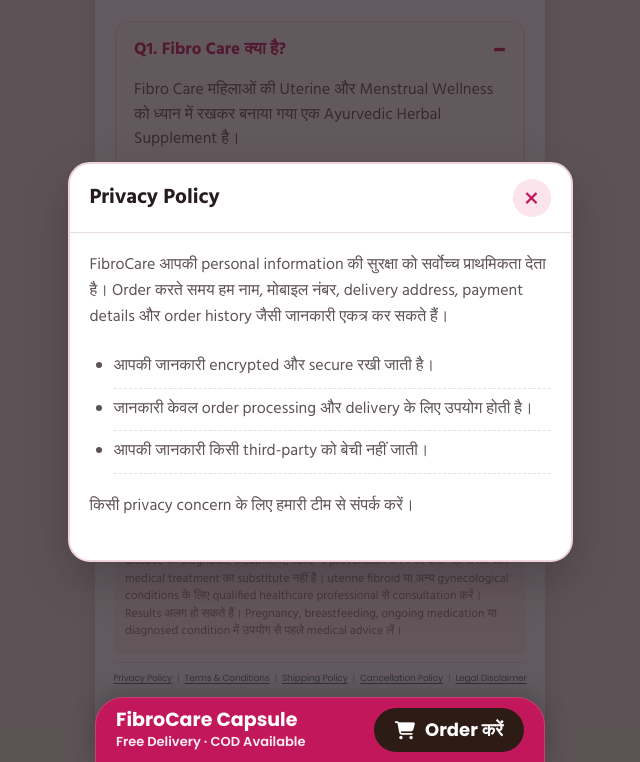
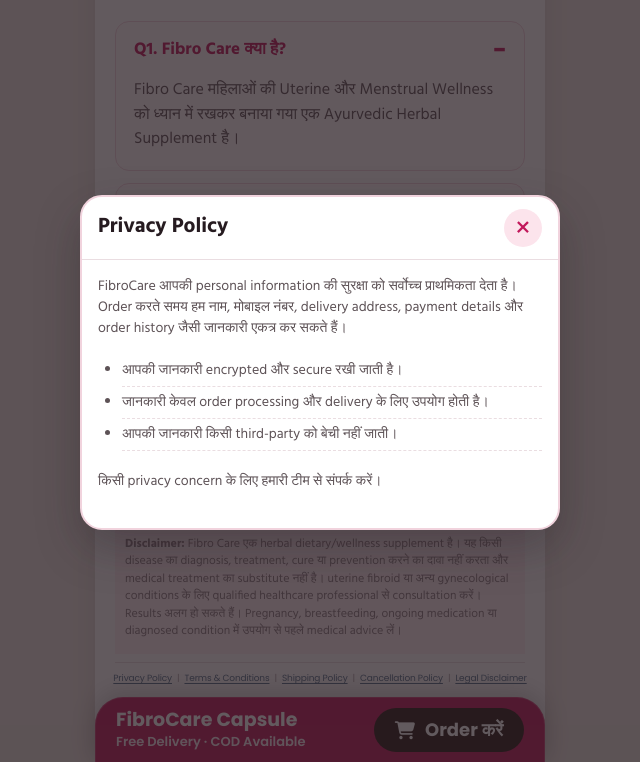
Before and after one commit to Anita-Ya/LP9, a plain HTML site: page index.html in a window 1280 px wide. Both pictures are taken after a click on the link "Privacy Policy". Shown: the part 8397-9159 px from the top of the page, without its empty margins (320-960 px from the left). Drawn offline with Linux system fonts and the light colour scheme.

```diff
--- a/images/style.css
+++ b/images/style.css
@@ -1451,7 +1451,7 @@ body {
 
 .policy-modal {
   position: fixed;
-  z-index: 20;
+  z-index: 1100;
   inset: 0;
   display: grid;
   place-items: center;
@@ -1464,8 +1464,8 @@ body {
 }
 
 .policy-dialog {
-  width: min(100%, 505px);
-  max-height: min(86vh, 560px);
+  width: min(calc(100vw - 32px), 480px);
+  max-height: min(80vh, 560px);
   overflow: hidden;
   border: 2px solid #f1d3dd;
   border-radius: 22px;
@@ -1477,7 +1477,7 @@ body {
   display: flex;
   align-items: center;
   justify-content: space-between;
-  padding: 15px 20px;
+  padding: 12px 16px;
   border-bottom: 1px solid #eadde1;
 }
 
@@ -1500,11 +1500,12 @@ body {
 }
 
 .policy-dialog-body {
-  max-height: calc(min(86vh, 560px) - 70px);
+  max-height: calc(min(80vh, 560px) - 70px);
   overflow-y: auto;
-  padding: 20px 20px 24px;
+  padding: 16px 16px 20px;
   color: #5d5256;
-  font: 400 16px/1.6 var(--font-heading);
+  font: 400 14px/1.5 var(--font-heading);
+  overflow-wrap: anywhere;
 }
 
 .policy-dialog-body h3 {
@@ -1521,7 +1522,7 @@ body {
 }
 
 .policy-dialog-body li {
-  padding: 8px 0;
+  padding: 5px 0;
   border-bottom: 1px dashed #eadde1;
 }
 
```
